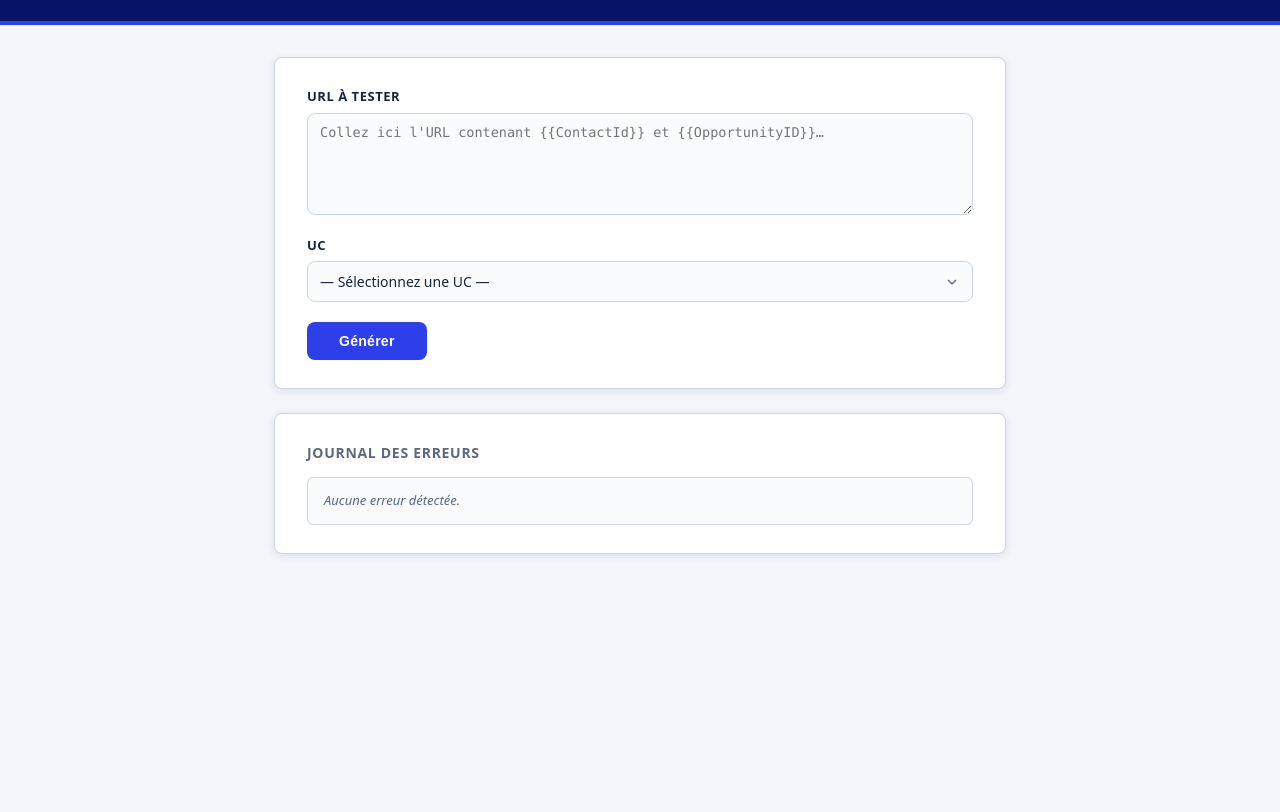
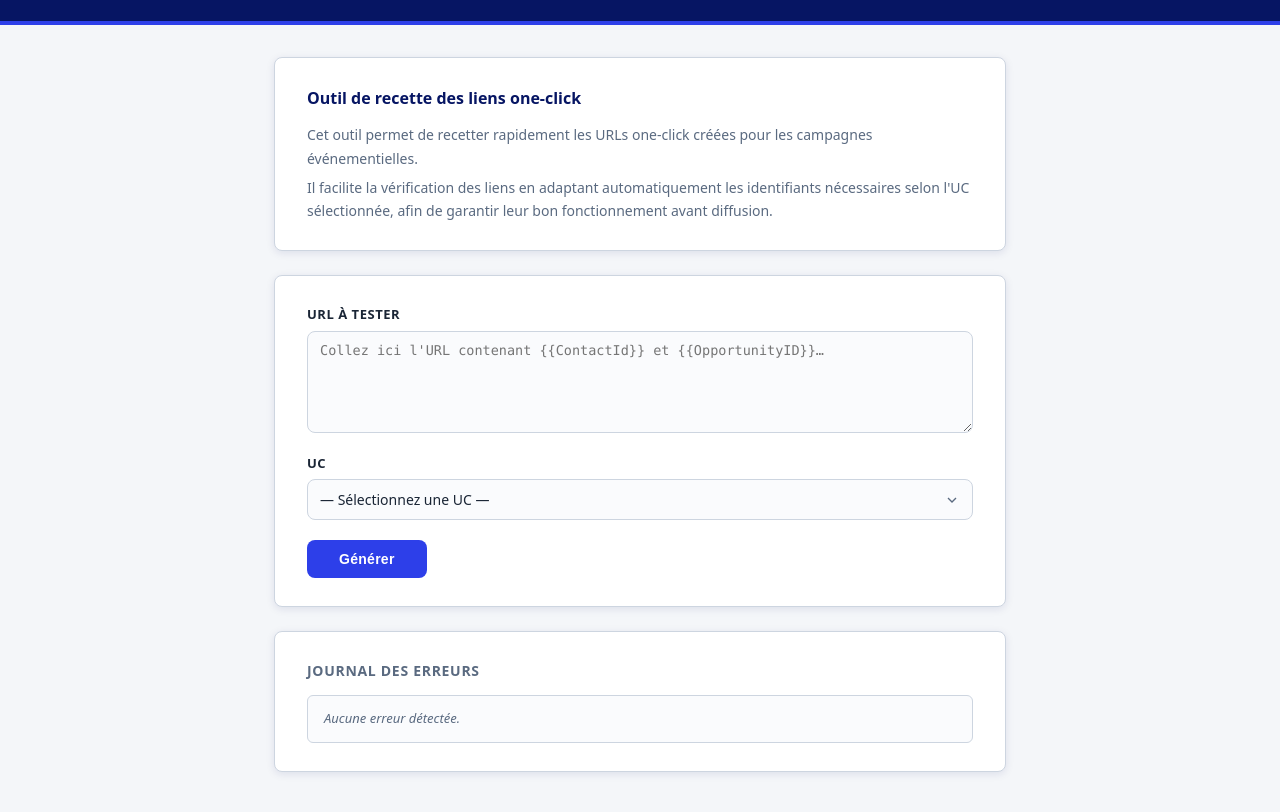
Before and after one commit to lbenhaim-galileo/test-lien-sfmc, a plain HTML site: page index.html in a window 1280 px wide. Shown: the part 114-926 px from the top of the page. Before the commit the page ends 800 px from the top, so only its background shows below. Drawn offline with Linux system fonts and the light colour scheme.

Commit message:
Ajout section intro explicative

```diff
--- a/index.html
+++ b/index.html
@@ -17,6 +17,12 @@
   </header>
 
   <main>
+
+    <section class="card intro-section">
+      <h2>Outil de recette des liens one-click</h2>
+      <p>Cet outil permet de recetter rapidement les URLs one-click créées pour les campagnes événementielles.</p>
+      <p>Il facilite la vérification des liens en adaptant automatiquement les identifiants nécessaires selon l'UC sélectionnée, afin de garantir leur bon fonctionnement avant diffusion.</p>
+    </section>
 
     <section class="card form-section">
       <div class="field">
--- a/style.css
+++ b/style.css
@@ -223,6 +223,20 @@ select:focus {
   margin-top: 1px;
 }
 
+/* ── Intro section ── */
+.intro-section h2 {
+  font-size: 16px;
+  font-weight: 700;
+  margin-bottom: 12px;
+  color: var(--blue-dark);
+}
+.intro-section p {
+  font-size: 14px;
+  color: var(--text-muted);
+  line-height: 1.65;
+  margin-top: 6px;
+}
+
 /* ── Section headings ── */
 .form-section h2,
 .result-section h2 {
```
